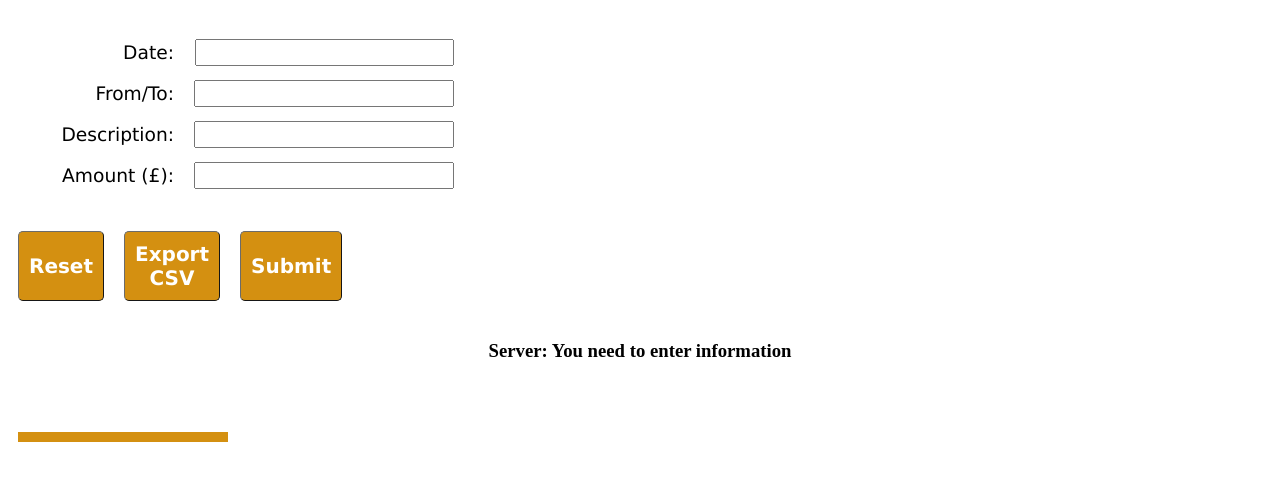
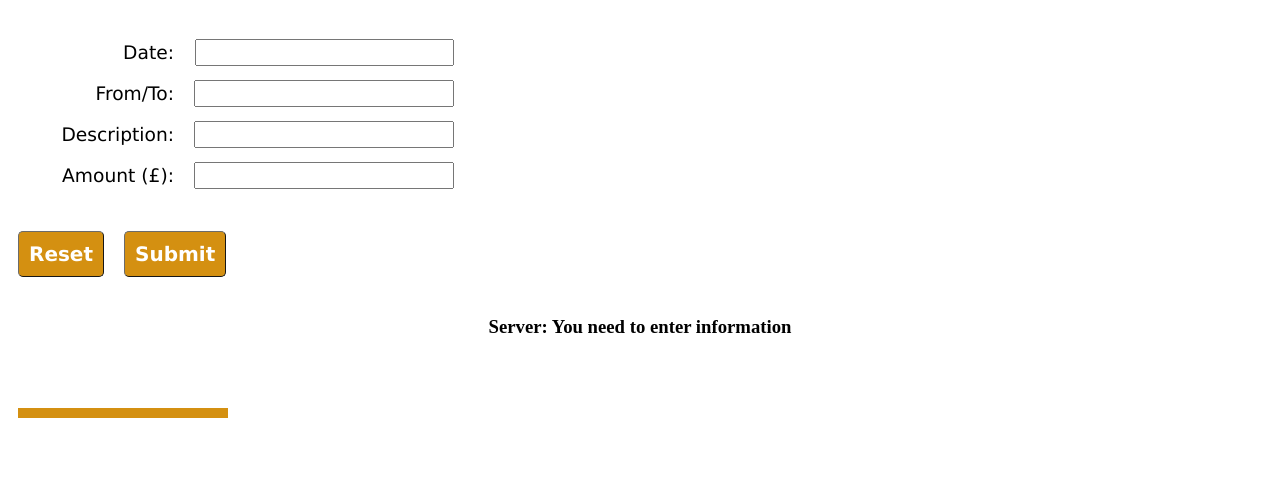
Before and after one commit to zyjaruWeb/simpleLedgerAPI1, a website: page public/index.html in a window 1280 px wide. Shown: the part 100-580 px from the top of the page. Drawn offline with nearby package versions, Linux system fonts and the light colour scheme; no server answers.

Commit message:
Add files via upload

```diff
--- a/public/index.html
+++ b/public/index.html
@@ -37,7 +37,7 @@
         <!-- </div> -->
         <div class="buttonsContainer">
             <button class="resetBtn" type="button">Reset</button>
-            <button class="exportBtn" type="button">Export CSV</button>
+            <!-- <button class="exportBtn" type="button">Export CSV</button> -->
             <button class="submitBtn" type="submit">Submit</button>
         </div>
         <div class="errorMsg">
```
